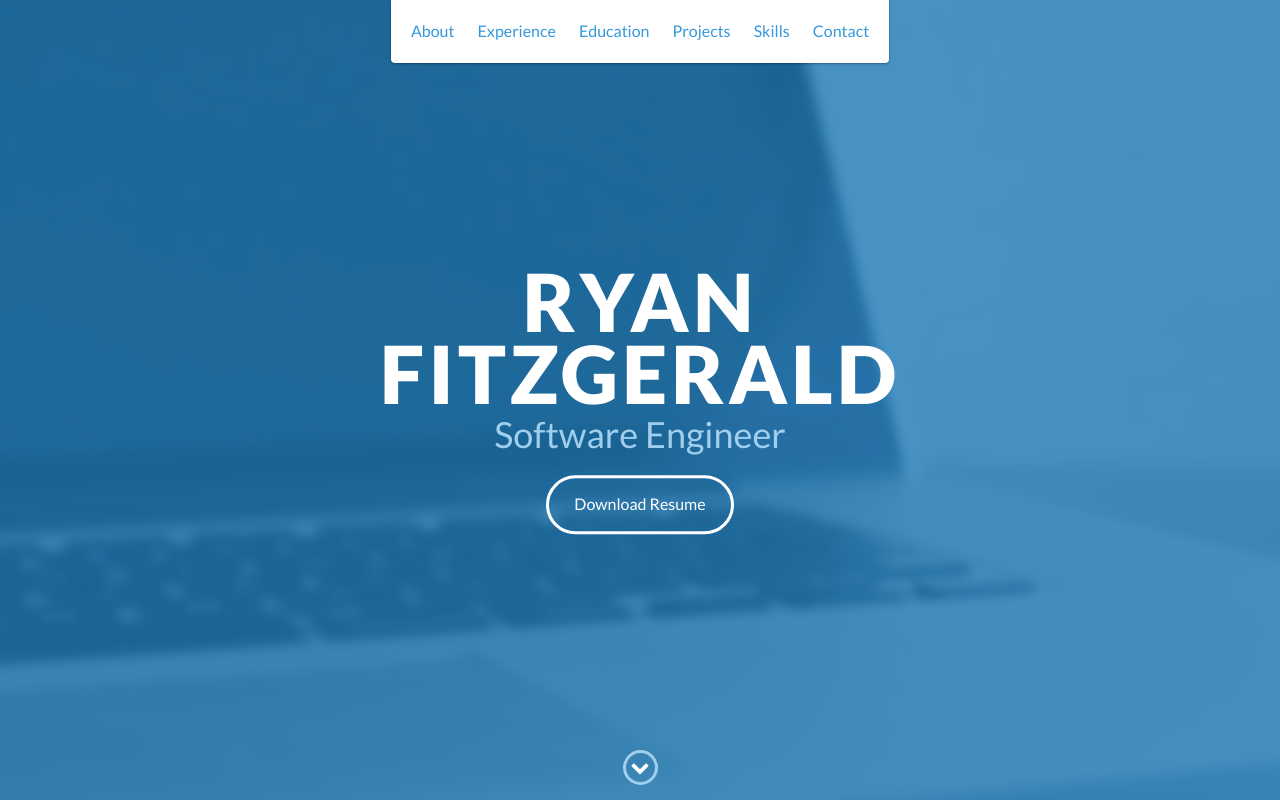
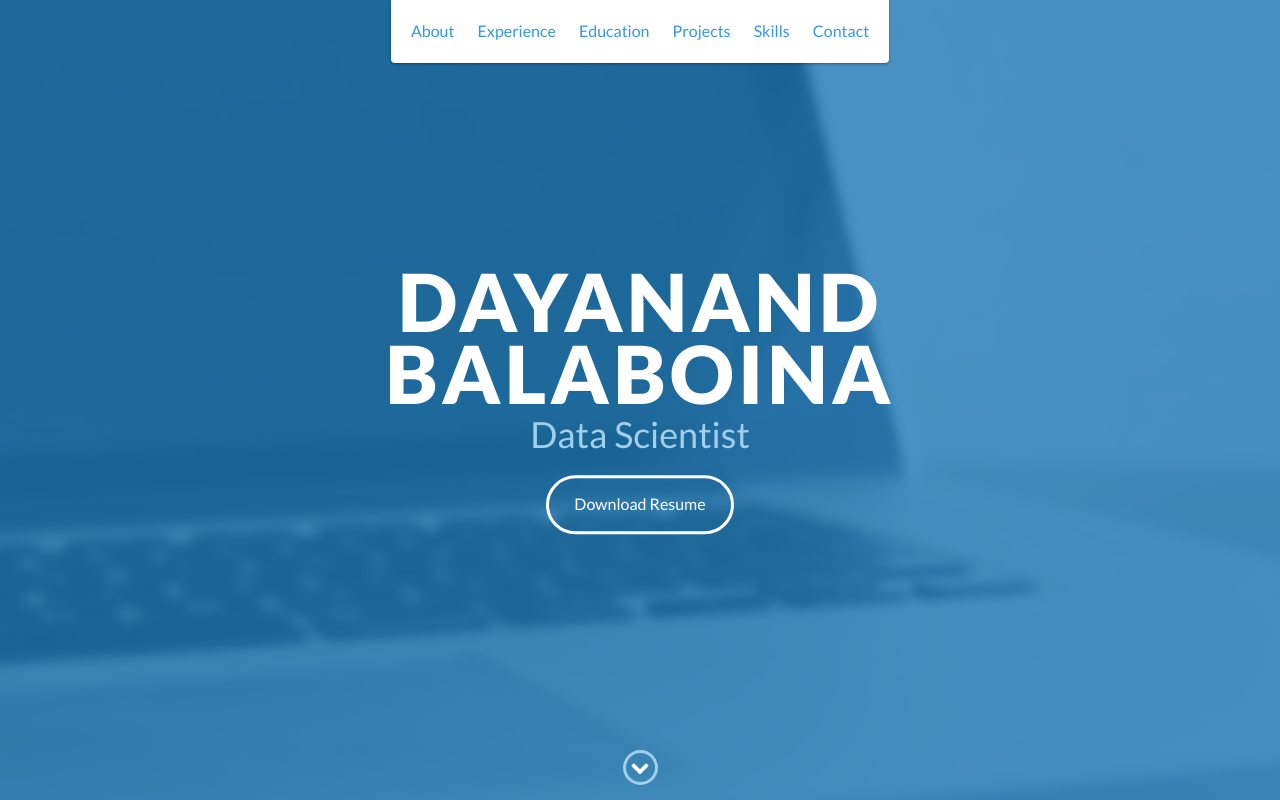
Before and after one commit to Dayab24/DRevisted, a website: page index.html in a window 1280 px wide. Shown: the top 800 px of the page. Drawn offline with nearby package versions, Linux system fonts and the light colour scheme.

Commit message:
Update index.html

```diff
--- a/index.html
+++ b/index.html
@@ -5,7 +5,7 @@
     <meta charset="utf-8">
     <meta http-equiv="X-UA-Compatible" content="IE=edge">
     <meta name="viewport" content="width=device-width, initial-scale=1">
-    <title>My Portfolio</title>
+    <title>Dayanand Balaboina</title>
 	<link rel="shortcut icon" href="favicon.ico" type="image/x-icon">
 	<link rel="icon" href="favicon.ico" type="image/x-icon">
     <link href="https://fonts.googleapis.com/css?family=Lato:300,400,700,900" rel="stylesheet">
@@ -48,8 +48,8 @@
 
     <div id="lead">
         <div id="lead-content">
-            <h1>Ryan Fitzgerald</h1>
-            <h2>Software Engineer</h2>
+            <h1>DAYANAND BALABOINA</h1>
+            <h2>Data Scientist</h2>
             <a href="#" class="btn-rounded-white">Download Resume</a>
         </div>
         <!-- End #lead-content -->
```
